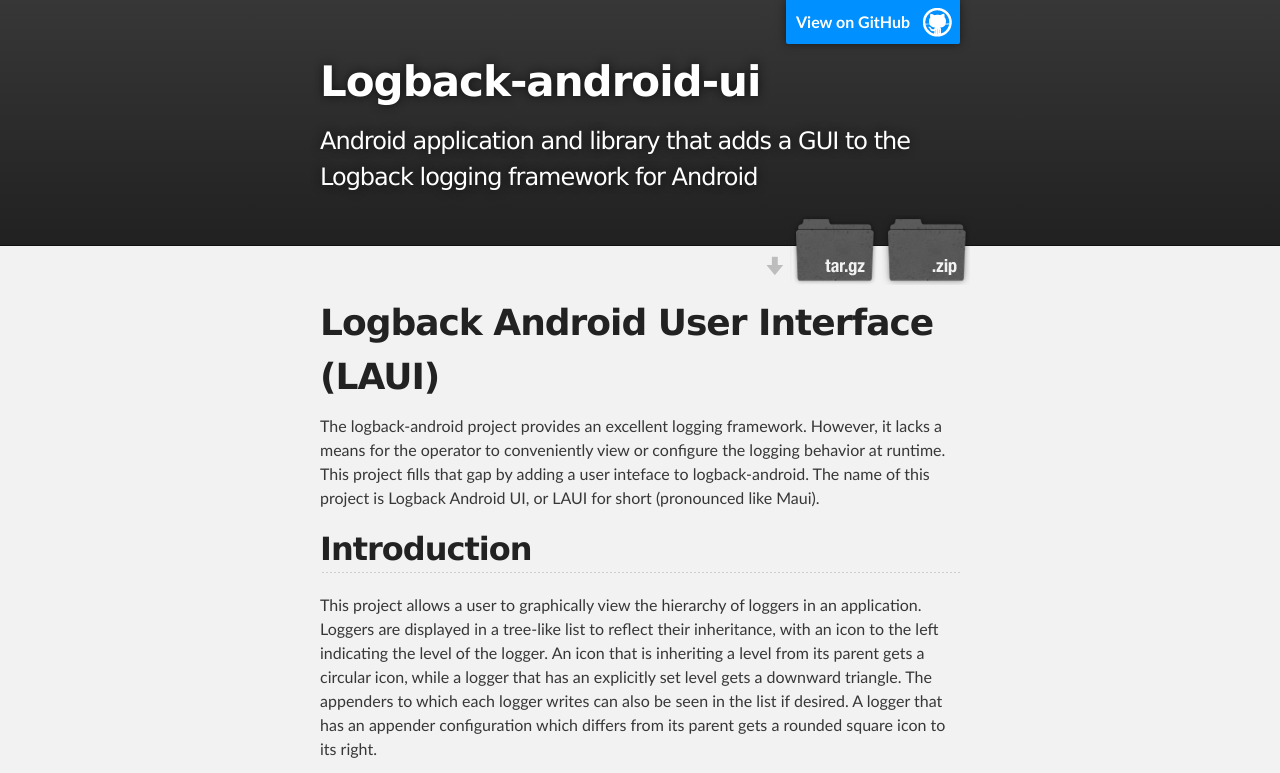
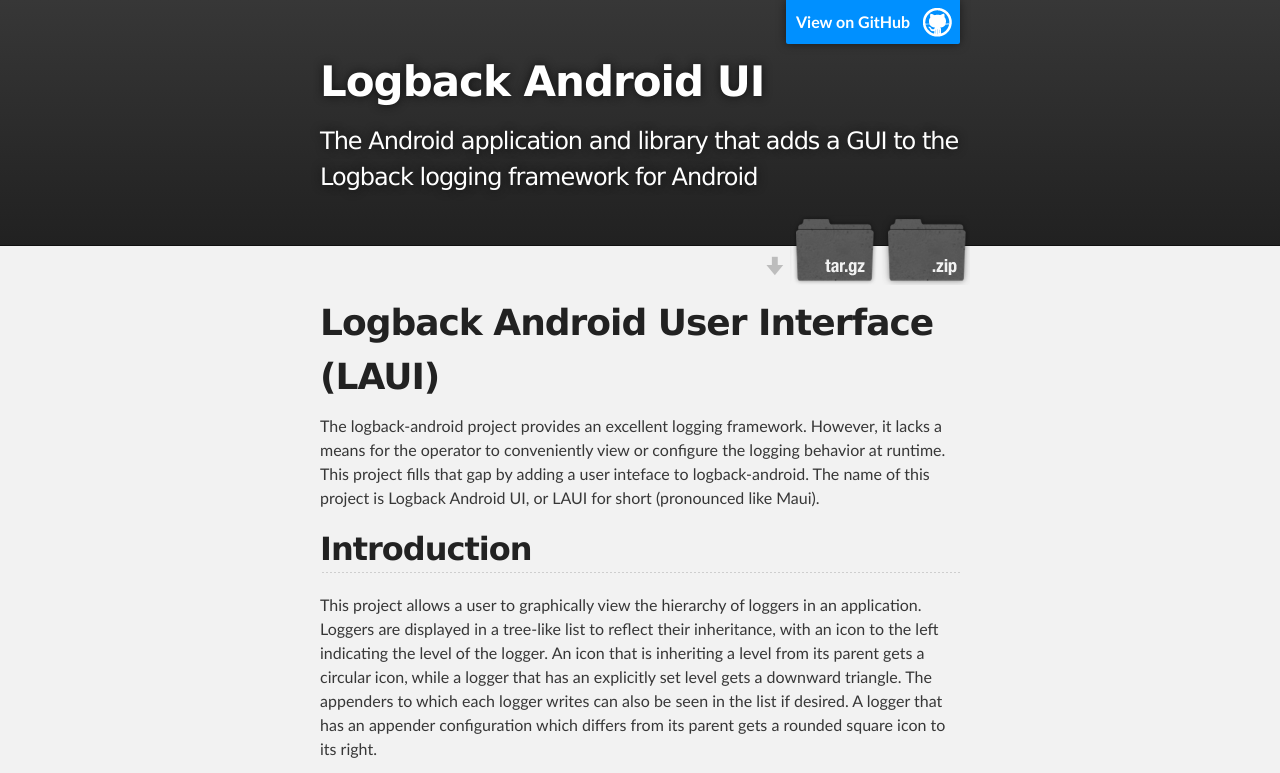
Before and after one commit to nking-1/logback-android-ui, a plain HTML site: page index.html in a window 1280 px wide. Shown: the top 773 px of the page. Drawn offline with Linux system fonts and the light colour scheme.

Commit message:
tweaks to index

```diff
--- a/index.html
+++ b/index.html
@@ -18,8 +18,8 @@
         <header class="inner">
           <a id="forkme_banner" href="https://github.com/Nking92/logback-android-ui">View on GitHub</a>
 
-          <h1 id="project_title">Logback-android-ui</h1>
-          <h2 id="project_tagline">Android application and library that adds a GUI to the Logback logging framework for Android</h2>
+          <h1 id="project_title">Logback Android UI</h1>
+          <h2 id="project_tagline">The Android application and library that adds a GUI to the Logback logging framework for Android</h2>
 
             <section id="downloads">
               <a class="zip_download_link" href="https://github.com/Nking92/logback-android-ui/zipball/master">Download this project as a .zip file</a>
```
